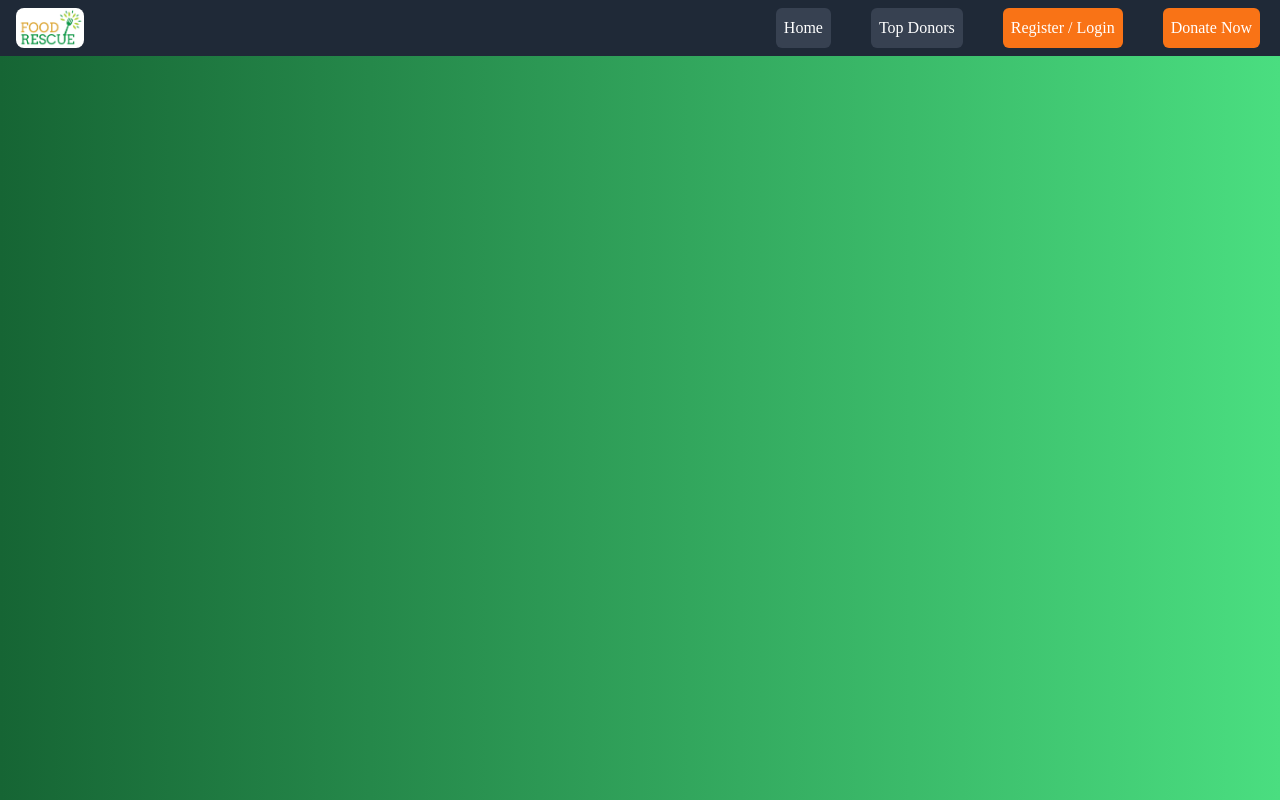
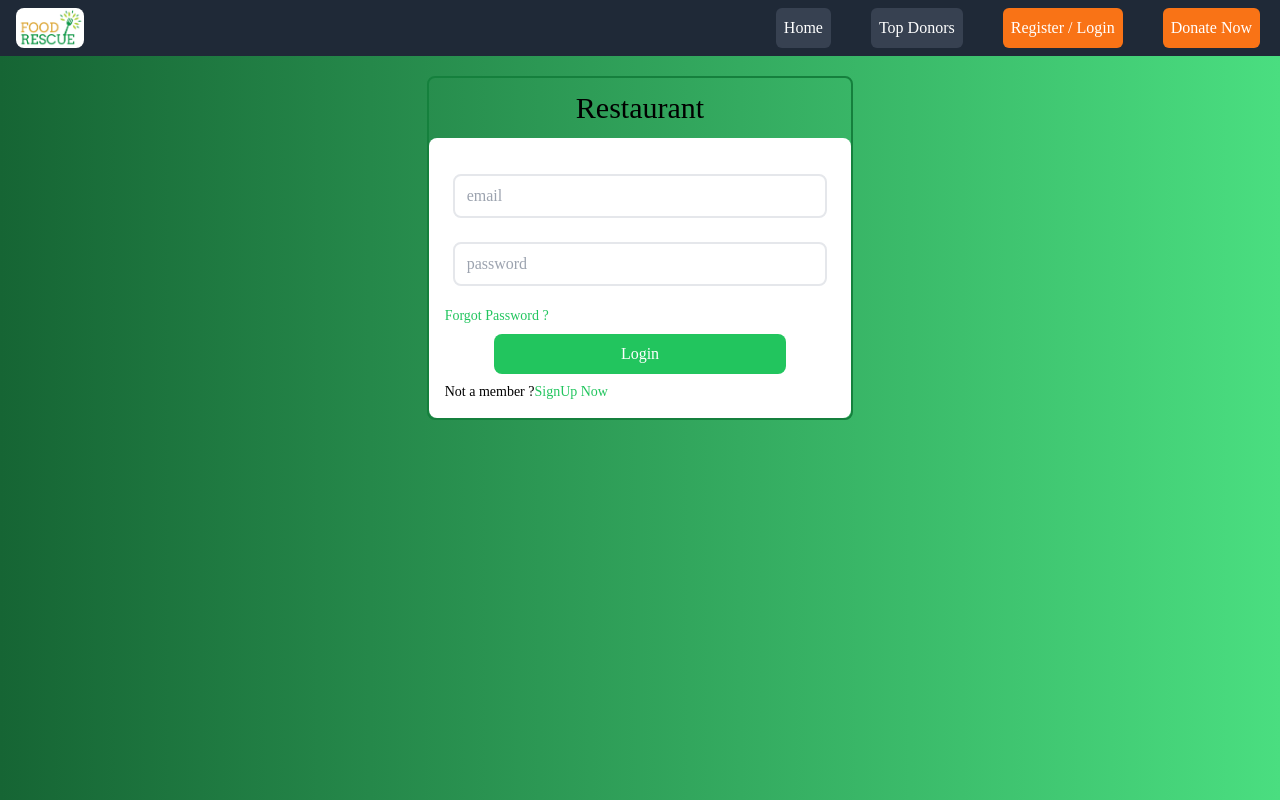
Before and after one commit to sh78ba/rescuefood, a React (Create React App) app in the folder frontend/rescuefood/: page /register/restaurant in a window 1280 px wide. Built offline with nearby package versions, Linux system fonts and the light colour scheme; a web font is replaced by a local one.

Commit message:
modified signin

```diff
--- a/frontend/rescuefood/src/App.js
+++ b/frontend/rescuefood/src/App.js
@@ -1,28 +1,46 @@
-
-import { Route, Routes } from 'react-router';
+import { Route, Routes, useLocation } from 'react-router';
 import './App.css';
 import Header from './components/Header';
 import Home from './components/Home';
 import Topdonors from './components/Topdonors';
 import Register from './components/Register';
+import LoginSignup from './components/LoginSignUp/LoginSignup';
+import Restauranthome from './components/Restaurant/Restauranthome';
+import Navbar from './components/Navbar';
+
 
 function App() {
+  const location = useLocation();
+
+  // Paths where the RestaurantHeader should be displayed
+  const restaurantPaths = [
+    "/register/restaurant/afterlogin",
+    "/register/restaurant/dashboard",
+    "/register/restaurant/profile"
+  ];
+
+  const isRestaurantHeader = restaurantPaths.some(path =>
+    location.pathname.startsWith(path)
+  );
+
   return (
     <div className="App bg-gradient-to-r from-green-800 to-green-400 w-screen h-screen overflow-scroll">
+      {/* Conditionally render different headers */}
+      {isRestaurantHeader ? <Navbar /> : <Header />}
 
-    <Header/>
-    <div className=''>
-    <Routes>
-    <Route path={"/"} element={<Home/>}/>
-    <Route path={"/topdonors"} element={<Topdonors/>}/>
-    <Route path={"/register"} element={<Register/>}/>
-
-    </Routes>
-
-
+      <div>
+        <Routes>
+          <Route path="/" element={<Home />} />
+          <Route path="/topdonors" element={<Topdonors />} />
+          <Route path="/register" element={<Register />} />
+          <Route path="/register/restaurant" element={<LoginSignup heading={"Restaurant"} />} />
+          <Route path="/register/restaurant/afterlogin" element={<Restauranthome />} />
+          {/* Add additional restaurant routes */}
+          <Route path="/register/restaurant/dashboard" element={<Restauranthome />} />
+          <Route path="/register/restaurant/profile" element={<Restauranthome />} />
+        </Routes>
+      </div>
     </div>
-    </div>
-
   );
 }
 
--- a/frontend/rescuefood/src/components/LoginSignUp/LoginSignup.js
+++ b/frontend/rescuefood/src/components/LoginSignUp/LoginSignup.js
@@ -1,25 +1,36 @@
-import React from 'react'
+import React, {useState } from 'react'
 
-const LoginSignup = () => {
+const LoginSignup = (props) => {
+
+    const [isloginform,setisloginform]=useState("true");
+
+    const toggleLoginform=()=>{
+        setisloginform(!isloginform);
+    }
+
   return (
     <div>
         <div className='w-1/3 content-center mx-auto  border-2 border-green-700 mt-5 rounded-lg '>
 <div className='my-3'>
-    <h1 className='text-3xl text-center'>Login</h1>
+    <h1 className='text-3xl text-center'>{props.heading}</h1>
 </div>
 <div className='mt-3 bg-white p-4 rounded-lg'>
     <div className='flex flex-col p-2'>
+
         <input className='my-3 px-3 py-2 outline-none rounded-lg border-2' type='email' placeholder='email'></input>
         <input className='my-3 px-3 py-2 outline-none rounded-lg border-2' type='password' placeholder='password'></input>
+
+        {!isloginform&&<input className='my-3 px-3 py-2 outline-none rounded-lg border-2' type='password' placeholder='confirm password'></input>}
+
     </div>
     <div>
-        <p className='text-sm text-green-500'>Forgot Password ? </p>
+        <p className='text-sm text-green-500'>{isloginform&&"Forgot Password ?"} </p>
     </div>
     <div className='text-center mt-2'>
-        <button className='text-white bg-green-500 px-4 py-2 w-3/4 rounded-lg'>Login</button>
+        <button className='text-white bg-green-500 px-4 py-2 w-3/4 rounded-lg'>{isloginform?"Login":"SignUp"}</button>
     </div>
     <div className='mt-2'>
-        <p className='text-sm text-black'>Not a memeber ? <span className='text-green-500'>SignUp Now</span></p>
+        <p className='text-sm text-black'>{isloginform?"Not a member ?":"Already a member" }<span className='text-green-500 cursor-pointer' onClick={toggleLoginform}>{isloginform?"SignUp Now":"SignIn Now"}</span></p>
     </div>
 </div>
 </div>
--- /dev/null
+++ b/frontend/rescuefood/src/components/Navbar.js
@@ -0,0 +1,11 @@
+import React from 'react'
+
+const Navbar = () => {
+  return (
+    <div>
+
+    </div>
+  )
+}
+
+export default Navbar
--- a/frontend/rescuefood/src/components/Register.js
+++ b/frontend/rescuefood/src/components/Register.js
@@ -1,18 +1,22 @@
 import React from 'react'
+import { Link } from 'react-router'
 
 const Register = () => {
   return (
 
-    <div className='flex flex-col  my-40 mx-auto w-5/6 md:w-1/3 border-2 border-green-500 p-5 ' >
-        <button className='bg-orange-400 px-3 py-2 my-1 rounded-lg  hover:text-white'>
+    <div className='flex flex-col  my-40 mx-auto w-5/6 md:w-1/3 border-2 border-green-500 p-5 text-center ' >
+      <ul>
+     <Link to="/register/restaurant"> <li className='bg-orange-400 px-3 py-2 my-1 rounded-lg  hover:text-white cursor-pointer'>
             Restaurant
-        </button>
-        <button className='bg-orange-400 px-3 py-2 my-1 rounded-lg  hover:text-white' >
+        </li>
+        </Link>
+        <li className='bg-orange-400 px-3 py-2 my-1 rounded-lg  hover:text-white cursor-pointer' >
             Volunteer
-        </button>
-        <button className='bg-orange-400 px-3 py-2 my-1 rounded-lg  hover:text-white' >
+        </li>
+        <li className='bg-orange-400 px-3 py-2 my-1 rounded-lg  hover:text-white cursor-pointer' >
             Individual
-        </button>
+        </li>
+      </ul>
     </div>
 
   )
--- /dev/null
+++ b/frontend/rescuefood/src/components/Restaurant/Restauranthome.js
@@ -0,0 +1,9 @@
+import React from 'react'
+
+const Restauranthome = () => {
+  return (
+    <div>Restauranthome</div>
+  )
+}
+
+export default Restauranthome
```
